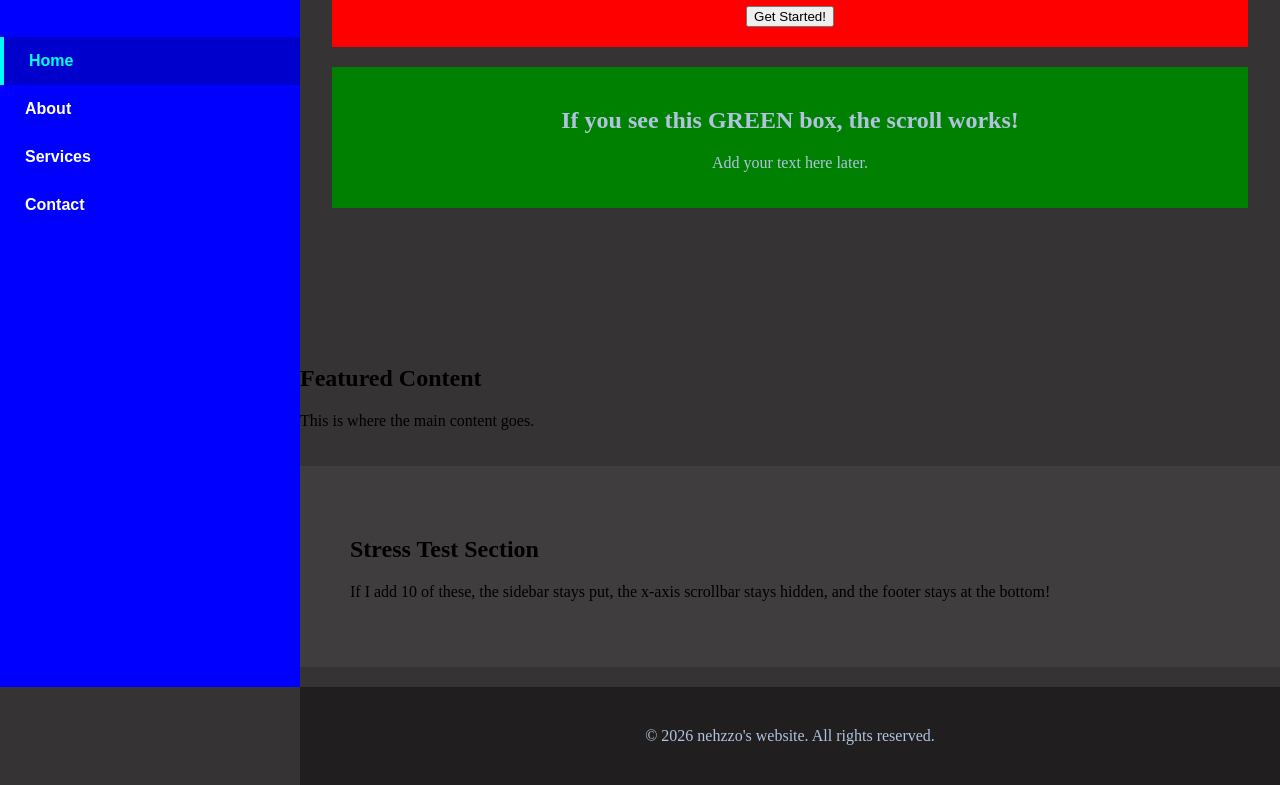
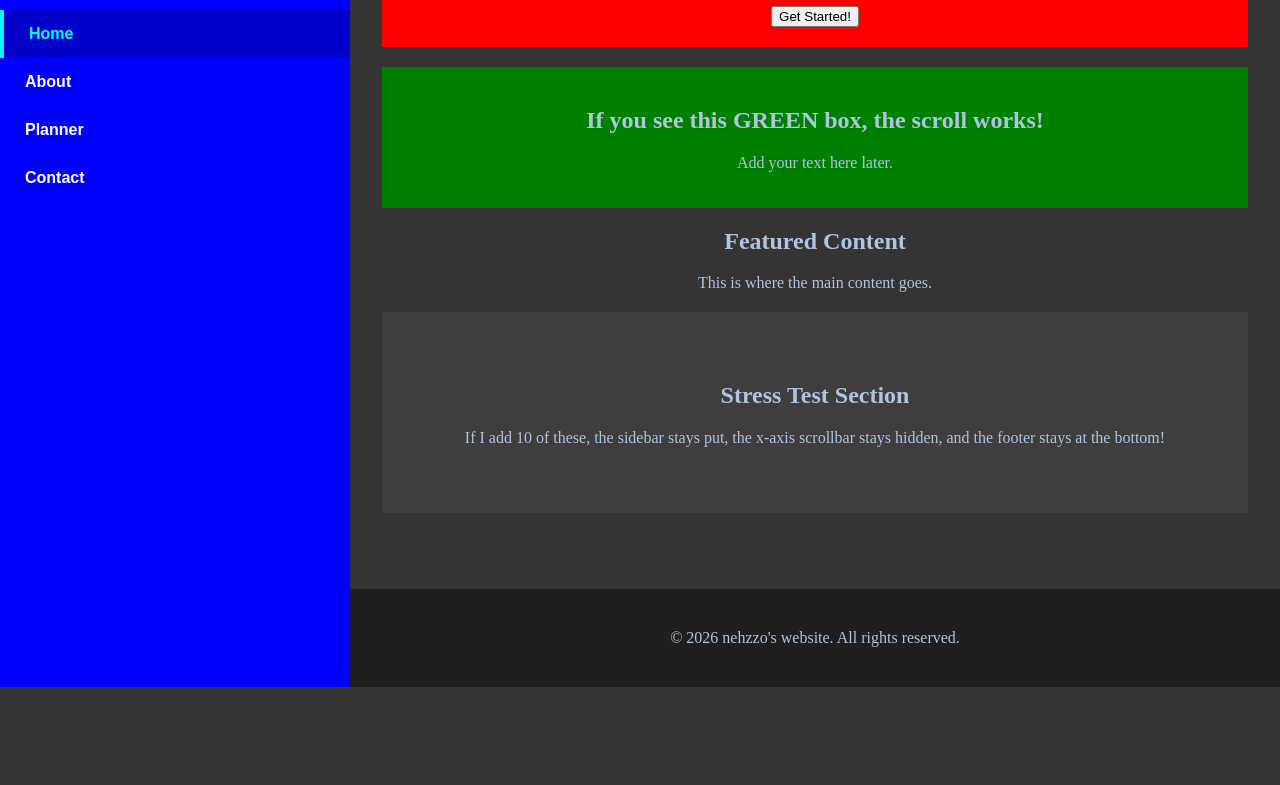
Before and after one commit to eman-2221/PlannerProject, a plain HTML site: page index.html in a window 1280 px wide. Shown: the part 113-898 px from the top of the page. After the commit the page ends 800 px from the top, so only its background shows below. Drawn offline with Linux system fonts and the light colour scheme.

Commit message:
minor changes but
did some changes to correct a few errors

```diff
--- a/index.html
+++ b/index.html
@@ -15,7 +15,7 @@
             <ul>
                <li><a href="index.html" class="active">Home</a></li>
                 <li><a href="about.html">About</a></li>
-                <li><a href="services.html">Services</a></li>
+                <li><a href="planner.html">Planner</a></li>
                 <li><a href="contact.html">Contact</a></li>
             </ul>
         </nav>
@@ -33,20 +33,20 @@
                 <h2>If you see this GREEN box, the scroll works!</h2>
                 <p>Add your text here later.</p>
             </section>
-        </main>
+
             <section>
                 <h2>Featured Content</h2>
                 <p>This is where the main content goes.</p>
-                <div></div> </section>
+            </section>
                 <section style="background: rgba(255,255,255,0.05); padding: 50px; margin: 20px 0;">
     <h2>Stress Test Section</h2>
     <p>If I add 10 of these, the sidebar stays put, the x-axis scrollbar stays hidden, and the footer stays at the bottom!</p>
 </section>
         </main>
+        <footer>
+        <p>&copy; 2026 nehzzo's website. All rights reserved.</p>
+</footer>
+</div>
 
-</div>
-<footer>
-        <p>&copy; 2026 nehzzo's website. All rights reserved.</p>
-    </footer>
 </body>
 </html>
--- a/styles.css
+++ b/styles.css
@@ -3,6 +3,12 @@ html, body {
     padding: 0;
     height: 100%;
     background-color: rgb(53, 51, 51);
+}
+
+:root {
+    --sidebar-width: 80px;         /* Normal width */
+    --sidebar-expanded: 350px;      /* Width when hovered */
+    --transition-speed: 0.4s;       /* How fast it slides */
 }
 
 /* Sidebar */
@@ -12,9 +18,29 @@ header {
     left: 0;
     top: 0;
     bottom: 0;
-    width: 300px; /* Your specific size */
-    overflow-y: auto;
-    z-index: 10;
+    width: var(--sidebar-width);    /* Use the variable */
+    z-index: 100;
+    transition: width var(--transition-speed) ease; /* ANIMATE THE WIDTH */
+    overflow: hidden;               /* Prevents text from jumping during slide */
+}
+
+/* THE MAGIC: When you hover the header, make it wider */
+header:hover {
+    width: var(--sidebar-expanded);
+}
+
+/* The Content Pusher */
+.content-wrapper {
+    margin-left: var(--sidebar-width); /* Matches sidebar */
+    transition: margin-left var(--transition-speed) ease; /* ANIMATE THE MARGIN */
+    display: flex;
+    flex-direction: column;
+    min-height: 100vh;
+}
+
+/* THE MAGIC: When the header is hovered, push the content further */
+header:hover + .content-wrapper {
+    margin-left: var(--sidebar-expanded);
 }
 
 header h1 {
@@ -22,14 +48,6 @@ header h1 {
     font-size: 1.5rem;
     padding: 20px;
     text-align: center;
-}
-
-/* The "Pusher" - this fixes the overlap and the scrollbar */
-.content-wrapper {
-    margin-left: 300px; /* Must match header width */
-    display: flex;
-    flex-direction: column;
-    min-height: 100vh; /* Ensures it's at least as tall as the screen */
 }
 
 main {
@@ -44,7 +62,6 @@ footer {
     color: lightsteelblue;
     padding: 1.5rem;
     text-align: center;
-    margin-left: 300px;
     /* No absolute positioning needed anymore! */
 }
 
```
Also changed, not shown: planner.html (+11 -1 lines).
